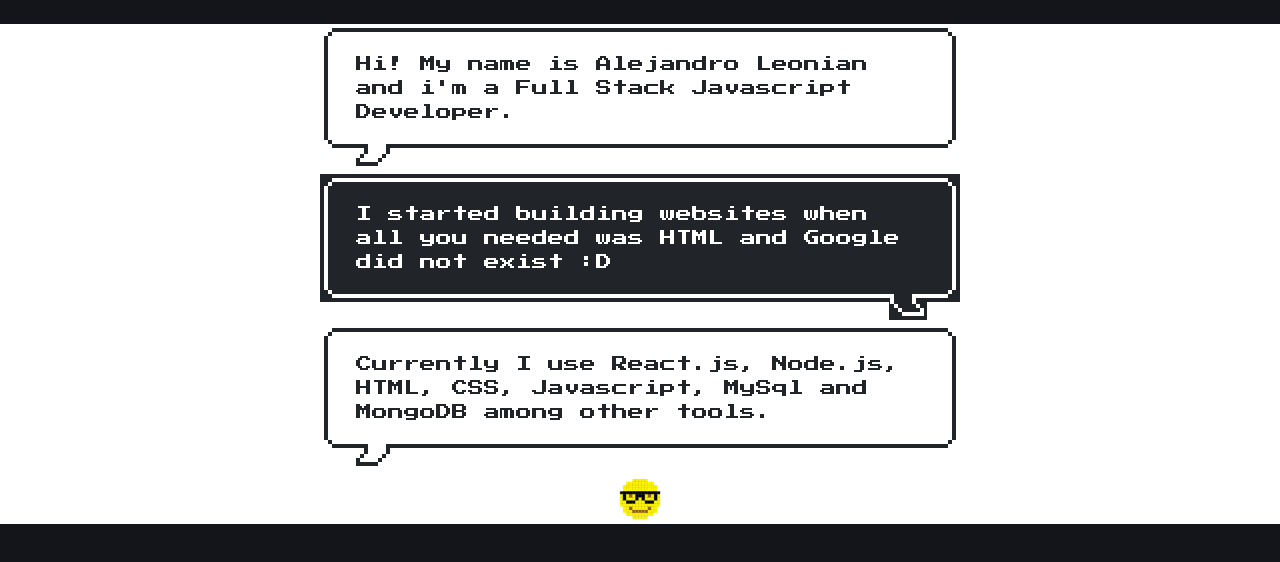
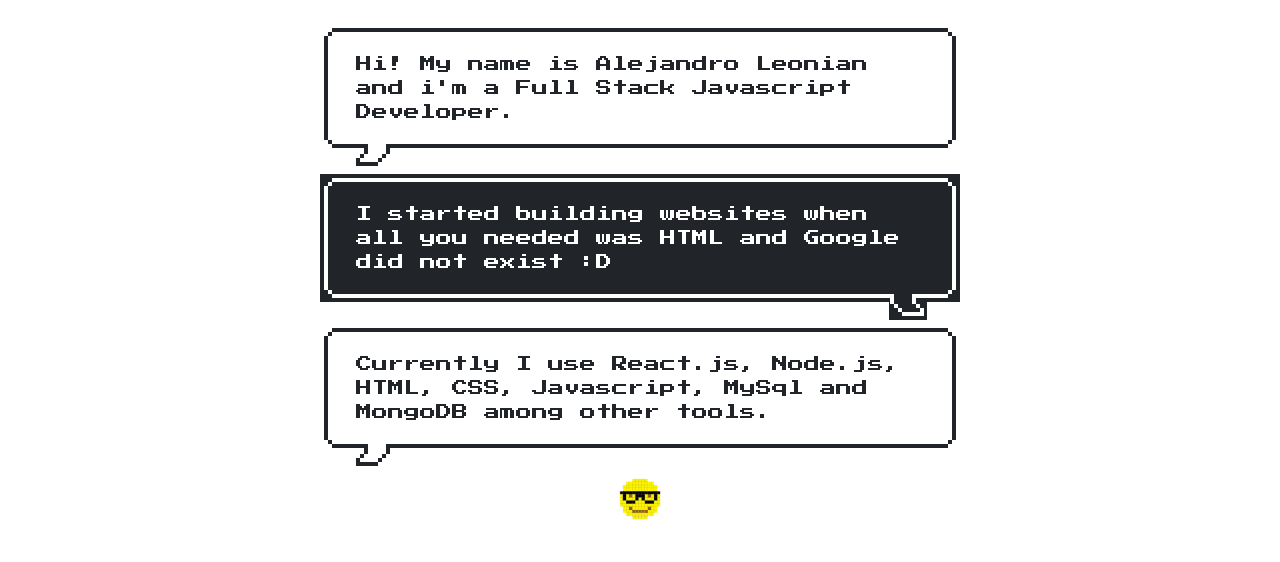
Before and after one commit to aleleonian/portfolio-astro, an Astro site: page / in a window 1280 px wide. Built offline with nearby package versions, Linux system fonts and the light colour scheme; Astro itself is replaced by a stand-in of ours.

Commit message:
removed some styles

```diff
--- a/src/layouts/Layout.astro
+++ b/src/layouts/Layout.astro
@@ -30,32 +30,3 @@
     <slot />
   </body>
 </html>
-<style is:global>
-  :root {
-    --accent: 136, 58, 234;
-    --accent-light: 224, 204, 250;
-    --accent-dark: 49, 10, 101;
-    --accent-gradient: linear-gradient(
-      45deg,
-      rgb(var(--accent)),
-      rgb(var(--accent-light)) 30%,
-      white 60%
-    );
-  }
-  html {
-    font-family: system-ui, sans-serif;
-    background: #13151a;
-    background-size: 224px;
-  }
-  code {
-    font-family:
-      Menlo,
-      Monaco,
-      Lucida Console,
-      Liberation Mono,
-      DejaVu Sans Mono,
-      Bitstream Vera Sans Mono,
-      Courier New,
-      monospace;
-  }
-</style>
```
